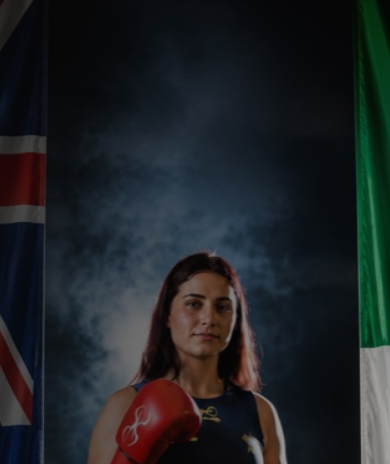
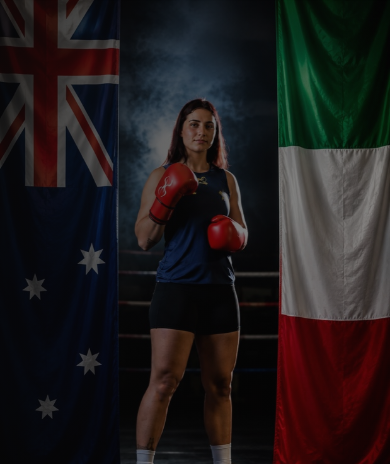
Before and after one commit to DannyWebDesign002/Lekeisha-boxing, a plain HTML site: page index.html in a window 390 px wide. Shown: the part 59-523 px from the top of the page. Drawn offline with Linux system fonts and the light colour scheme; a web font is replaced by a local one.

Commit message:
Add files via upload

```diff
--- a/index.html
+++ b/index.html
@@ -391,9 +391,13 @@
 
     @media (max-width: 768px) {
       .hero-bg {
-        background:
+        background-color: var(--black);
+        background-image:
           linear-gradient(105deg, rgba(8,8,8,0.82) 0%, rgba(8,8,8,0.50) 45%, rgba(8,8,8,0.10) 100%),
-          url('images/hero-mobile.jpg') center 15% / cover no-repeat;
+          url('images/hero-mobile.jpg');
+        background-position: center top, center top;
+        background-size: cover, contain;
+        background-repeat: no-repeat, no-repeat;
       }
     }
 
```
